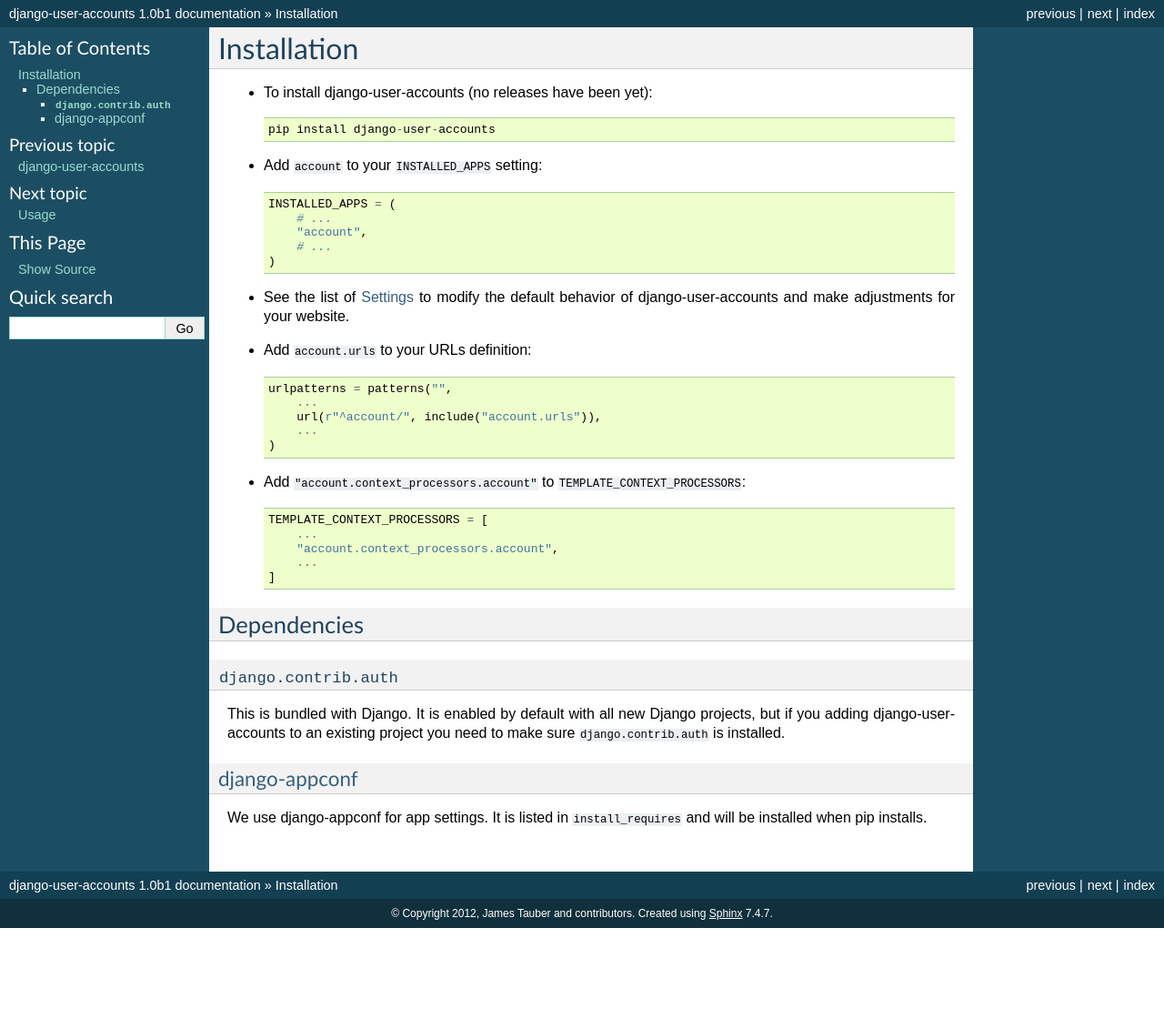
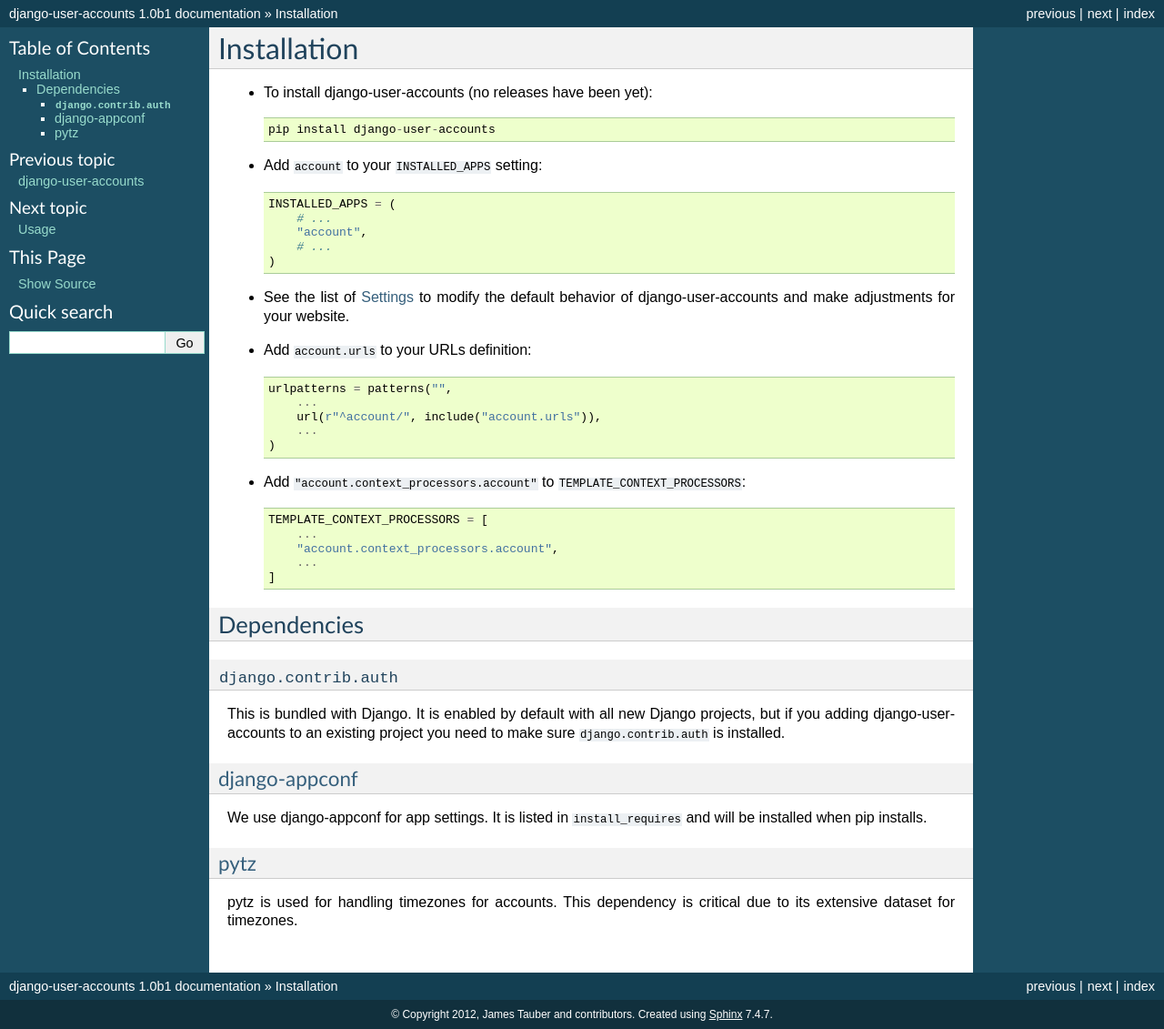
Before and after one commit to pinax/django-user-accounts, a Sphinx documentation site: the page built from docs/installation.rst, in a window 1280 px wide. Shown: the whole page at 91% size. Built offline with Sphinx 7.4.7, drawn with Linux system fonts in a browser that asks for light colours; before the commit the page ends 1020 px from its top, so only the background shows below that.

Commit message:
updated pytz and added some docs regarding its usage

```diff
--- a/README.rst
+++ b/README.rst
@@ -9,6 +9,7 @@
 
 * Django 1.4
 * django-appconf (included in ``install_requires``)
+* pytz (included in ``install_requires``)
 
 Documentation
 =============
--- a/docs/installation.rst
+++ b/docs/installation.rst
@@ -54,3 +54,11 @@
 and will be installed when pip installs.
 
 .. _django-appconf: https://github.com/jezdez/django-appconf
+
+pytz_
+-----
+
+pytz is used for handling timezones for accounts. This dependency is critical
+due to its extensive dataset for timezones.
+
+.. _pytz: http://pypi.python.org/pypi/pytz/
--- a/setup.py
+++ b/setup.py
@@ -13,7 +13,7 @@
     packages = find_packages(),
     install_requires = [
         "django-appconf==0.5",
-        "pytz==2012b"
+        "pytz==2012c"
     ],
     classifiers = [
         "Development Status :: 4 - Beta",
```
